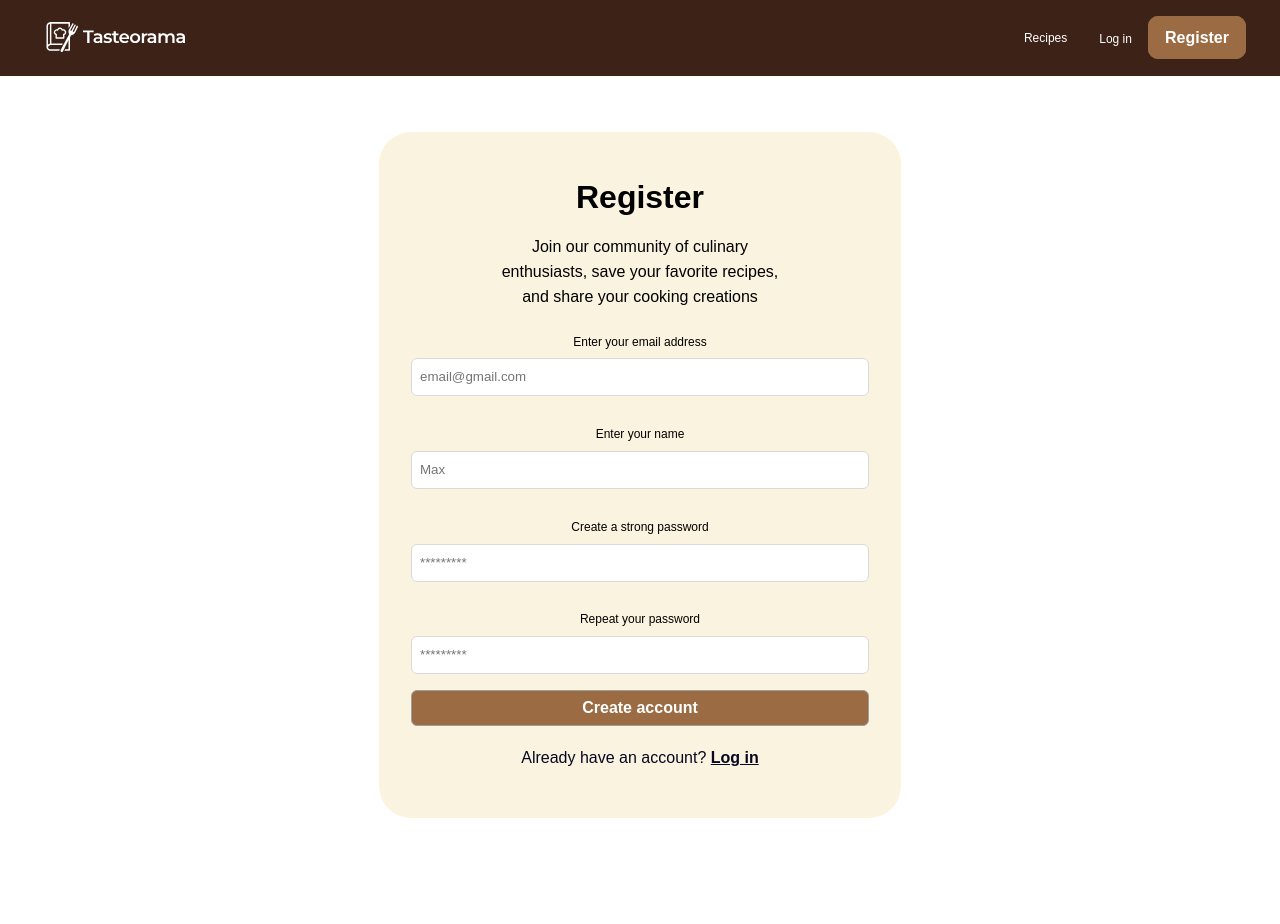
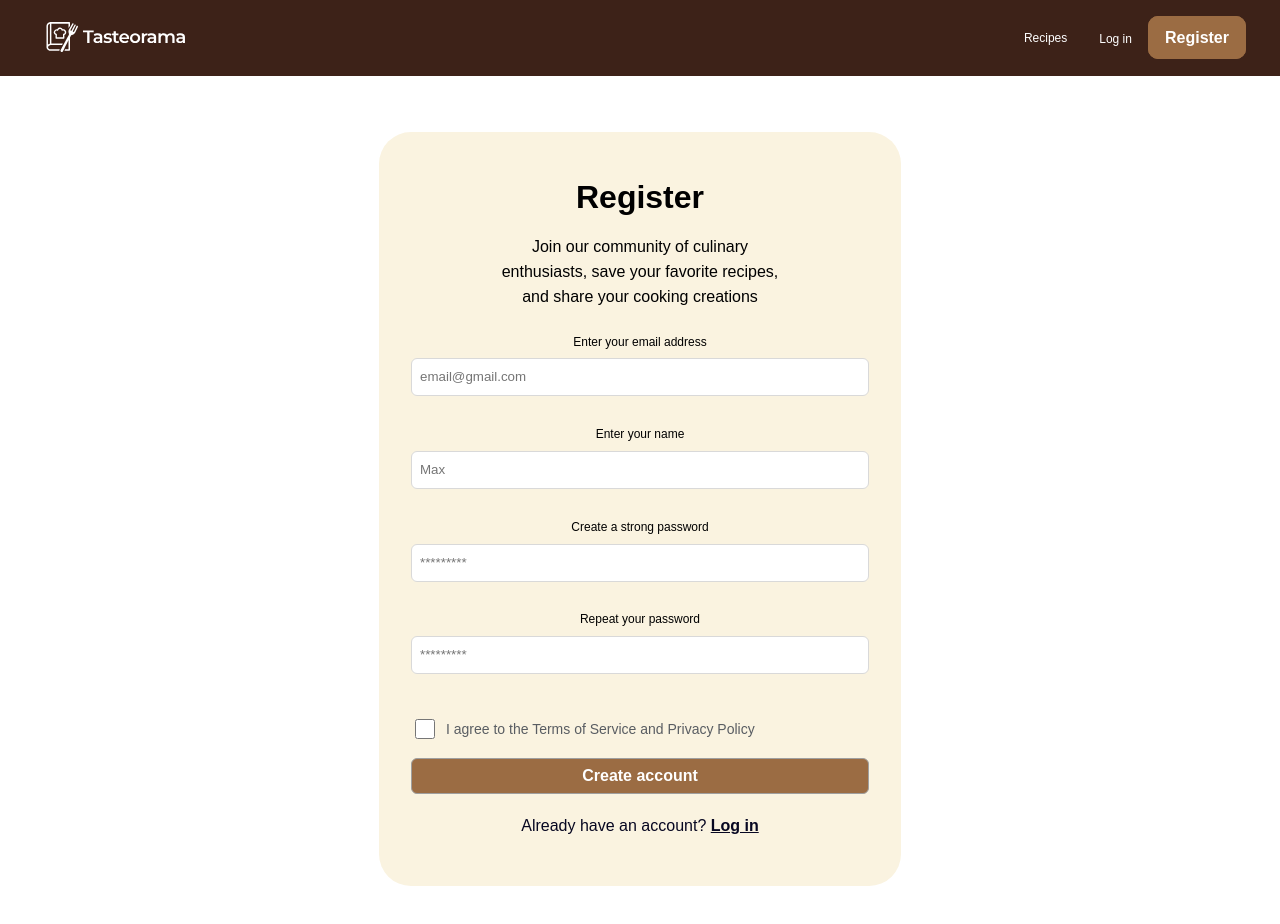
Before and after one commit to statsik/Tasteorama-front, a React (Vite) app: page /register in a window 1280 px wide. Shown: the top 924 px of the page. Before the commit the page ends 874 px from the top, so only its background shows below. Built offline with nearby package versions, Linux system fonts and the light colour scheme.

Commit message:
RegistrationForm-checkbox-agree-add

```diff
--- a/src/components/RegistrationForm/RegistrationForm.jsx
+++ b/src/components/RegistrationForm/RegistrationForm.jsx
@@ -169,6 +169,13 @@ const RegistrationForm = () => {
                       className={s.error}
                       component="div"
                     />
+                  </div>
+                <div className={s.checkboxContainer}>
+                  <Field type="checkbox" name="agree" id="agree" className={s.checkbox} />
+                  <label htmlFor="agree" className={s.checkboxLabel}>
+                    I agree to the Terms of Service and Privacy Policy
+                  </label>
+                  <ErrorMessage name="agree" component="div" className={s.error} />
                 </div>
                 </div>
                 <button
--- a/src/components/RegistrationForm/RegistrationForm.module.css
+++ b/src/components/RegistrationForm/RegistrationForm.module.css
@@ -194,6 +194,26 @@
   top: 100%;
 }
 
+.checkboxContainer {
+  display: flex;
+  align-items: center;
+  gap: 8px;
+  margin-top: 16px;
+}
+
+.checkbox {
+  width: 20px;
+  height: 20px;
+  accent-color: #9b6c43;
+}
+
+.checkboxLabel {
+  font-size: 14px;
+  color: #595d62;
+}
+
+
+
 /* Tablet */
 @media only screen and (min-width: 768px) {
   .registrationCard {
```
